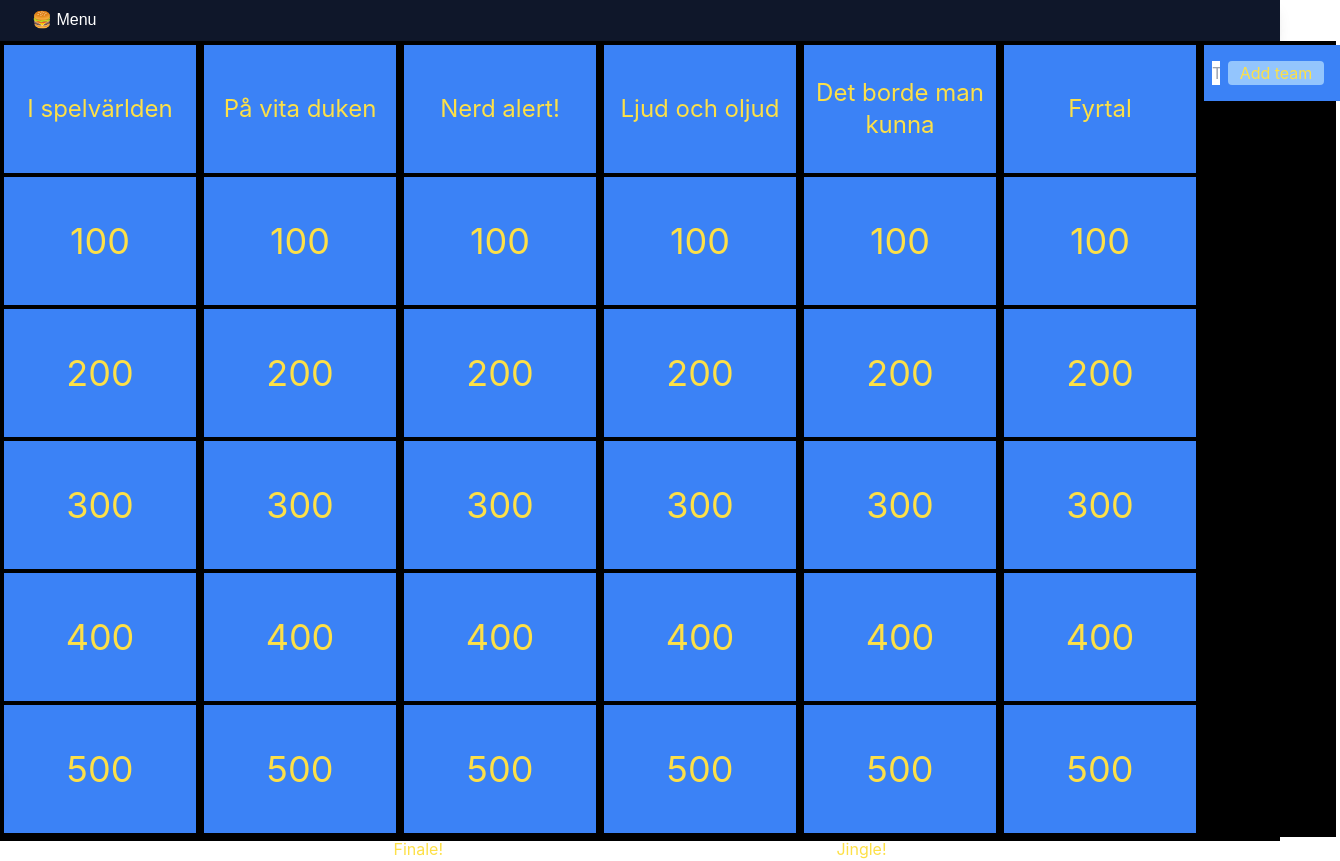
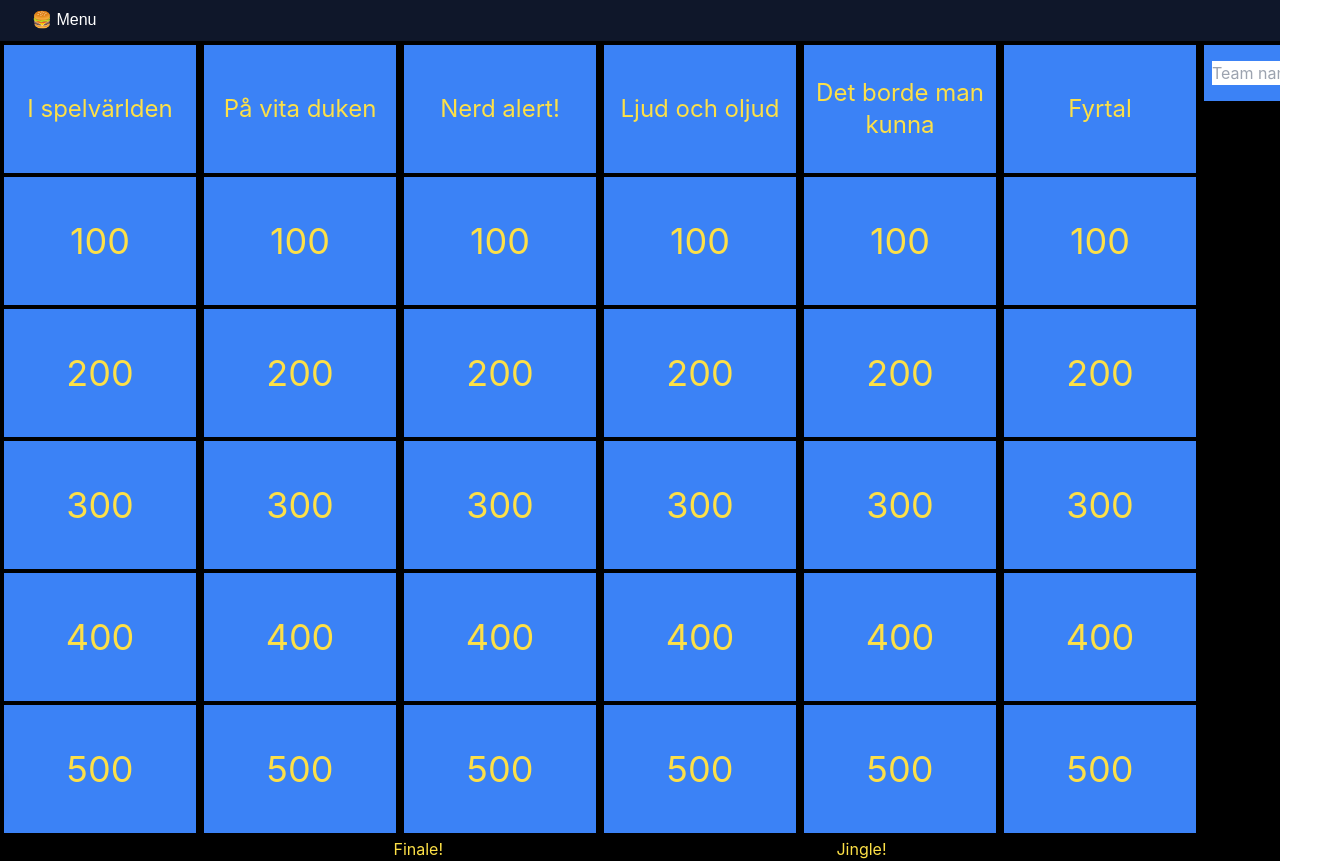
Before and after one commit to nbjorling/nextjs, a Next.js app: page /jeopardy in a window 1280 px wide. Shown: the whole page, 1340 px wide, since content can reach past the window. Built offline with nearby package versions, Linux system fonts and the light colour scheme; a web font is replaced by a local one.

Commit message:
fix styling

```diff
--- a/components/ScoreBoard/ScoreBoard.tsx
+++ b/components/ScoreBoard/ScoreBoard.tsx
@@ -13,7 +13,7 @@ const ScoreBoard: React.FC = () => {
   };
 
   return (
-    <div className='h-full w-full flex-col bg-black'>
+    <div className='h-full w-full min-w-fit flex-col bg-black'>
       {teams.map((team) => (
         <TeamScore key={team} name={team} />
       ))}
--- a/pages/jeopardy.tsx
+++ b/pages/jeopardy.tsx
@@ -19,7 +19,7 @@ const Jeopardy: React.FC = () => {
   }, []);
 
   return (
-    <div className='flex h-screen w-full flex-col bg-black'>
+    <main className='flex h-full w-full flex-col overflow-y-hidden bg-black'>
       <div className='flex flex-row'>
         {finale ? (
           <FlippableCard
@@ -60,7 +60,7 @@ const Jeopardy: React.FC = () => {
           <p className='text-yellow-300'>Jingle!</p>
         </button>
       </div>
-    </div>
+    </main>
   );
 };
 
```
